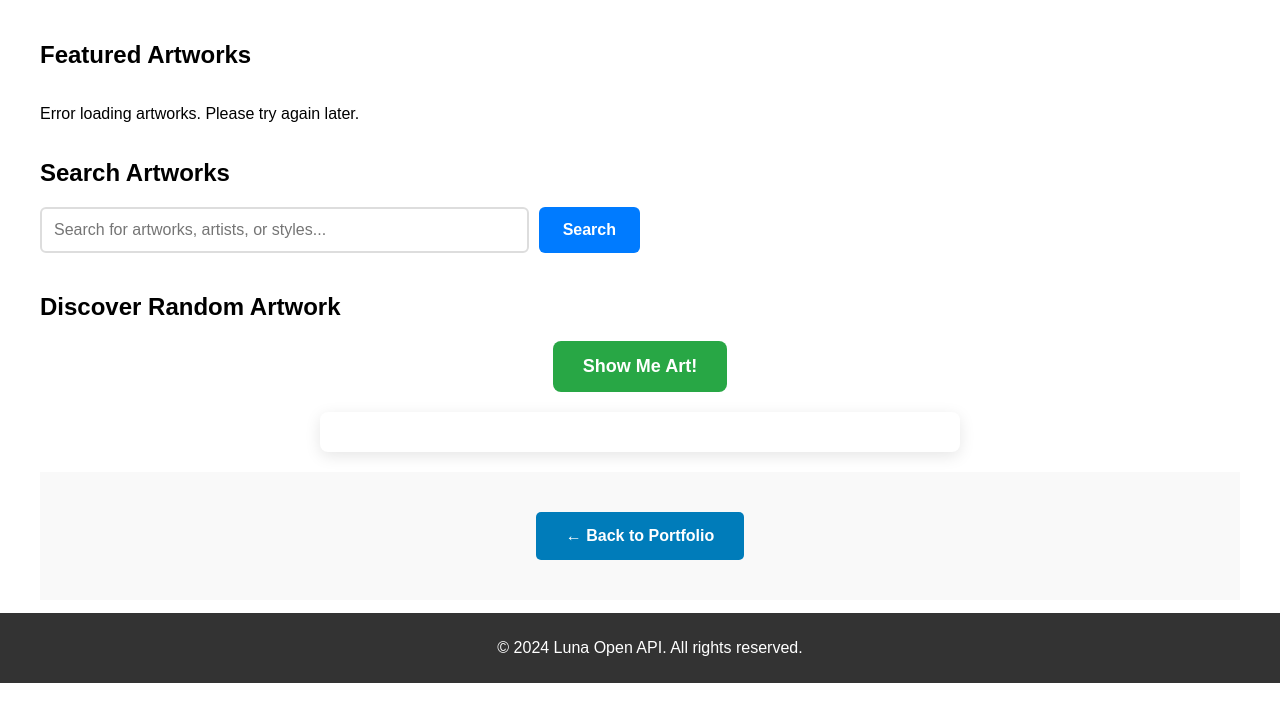
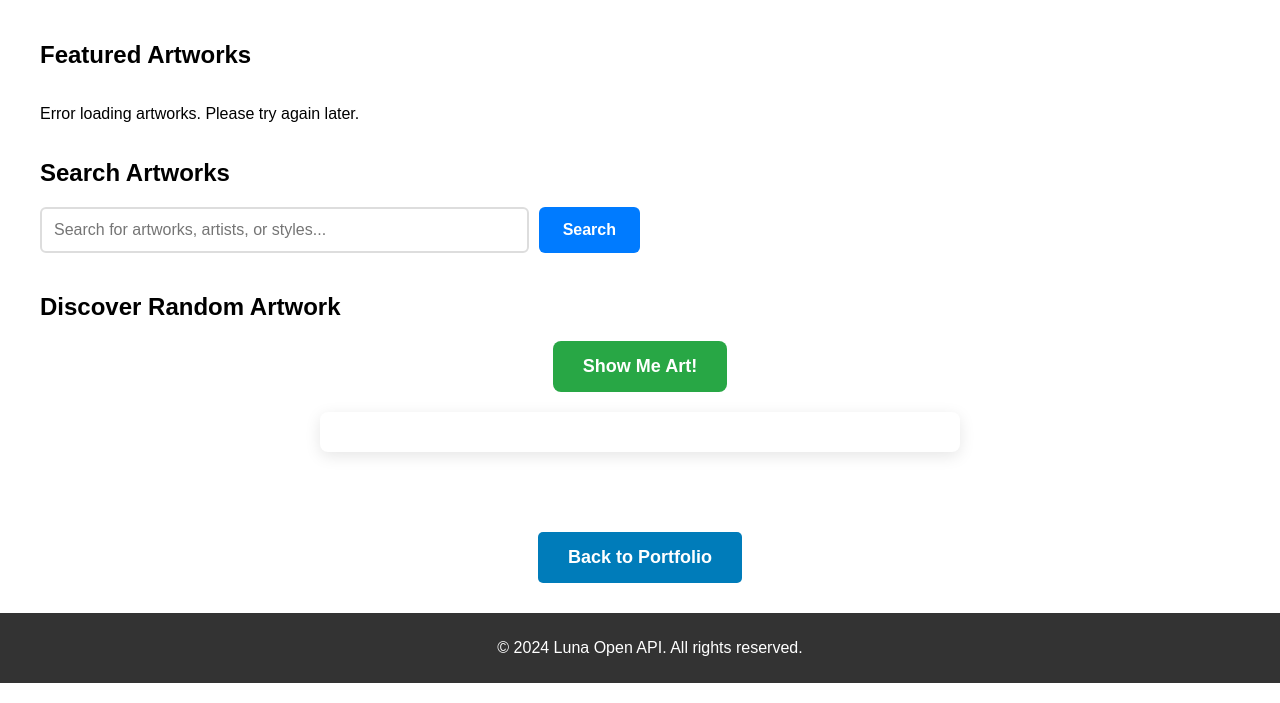
Before and after one commit to miasmith81/Luna-Open-API-Project, a plain HTML site: page index.html in a window 1280 px wide. Shown: the part 117-820 px from the top of the page. Drawn offline with Linux system fonts and the light colour scheme; no server answers.

Commit message:
Prepare project for GitHub Pages deployment

```diff
--- a/CSS/styles.css
+++ b/CSS/styles.css
@@ -228,3 +228,30 @@
         background-color: #005a87;
         transform: translateY(-2px);
     }
+
+    /* Portfolio Section Styles */
+    #portfolio-section {
+        text-align: center;
+        padding: 40px 20px;
+        margin-top: 40px;
+    }
+
+    #portfolio-button-link {
+        text-decoration: none;
+    }
+
+    #portfolio-button-link button {
+        background-color: #007cba;
+        color: white;
+        padding: 15px 30px;
+        font-size: 18px;
+        font-weight: bold;
+        border: none;
+        border-radius: 5px;
+        cursor: pointer;
+        transition: background-color 0.3s ease;
+    }
+
+    #portfolio-button-link button:hover {
+        background-color: #005a87;
+    }
--- a/index.html
+++ b/index.html
@@ -11,6 +11,7 @@
 <body>
     <nav>
         <ul>
+            <!-- <li><a href="../../mia-smith-luna/index.html" id="portfolio-link">Back to Portfolio</a></li> -->
             <li><a href="#section1">Featured Artworks</a></li>
             <li><a href="#section2">Search</a></li>
             <li><a href="#section3">Random Art</a></li>
@@ -39,8 +40,10 @@
             <button id="random-btn">Show Me Art!</button>
             <div id="random-artwork" class="single-artwork"></div>
         </section>
-        <section id="portfolio-link">
-            <a href="../mia-smith-luna/index.html" class="portfolio-btn">← Back to Portfolio</a>
+        <section id="portfolio-section">
+            <a href="../../mia-smith-luna/index.html" id="portfolio-button-link">
+                <button>Back to Portfolio</button>
+            </a>
         </section>
     </main>
     <footer>
```
